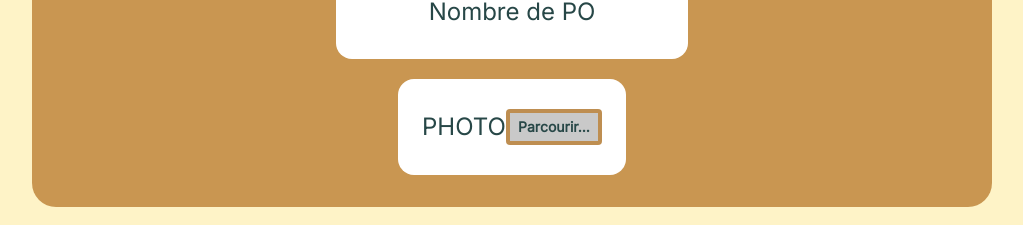
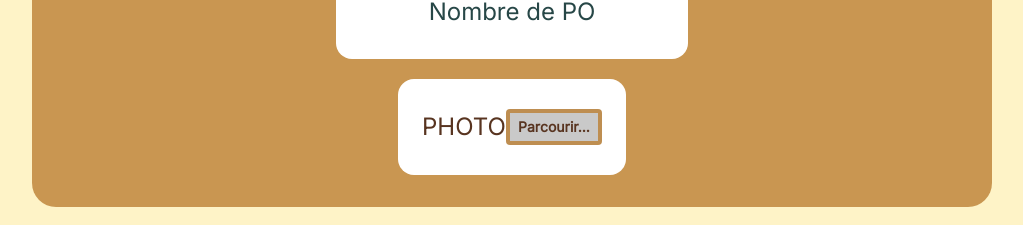
Before and after one commit to Enta12/lyssande, a React (Create React App) app in the folder front/: page /pj/new in a window 1280 px wide. Shown: the part 853-1078 px from the top of the page, without its empty margins (128-1151 px from the left). Built offline with nearby package versions, Linux system fonts and the light colour scheme.

Commit message:
feat(fileInput): create component

```diff
--- a/front/src/components/fileInput.tsx
+++ b/front/src/components/fileInput.tsx
@@ -20,7 +20,7 @@ const FileInput = ({width= "3/4", height = "24"} : Props) => {
             <button
                 onClick={e => {handleClick(e)}}
                 className={
-                    `rounded-2xl text-swamp text-center text-2xl placeholder-[#274747] font-inter h-${height} w-${width} bg-white flex justify-between items-center p-6`
+                    `rounded-2xl text-center text-2xl text-brown font-inter h-${height} w-${width} bg-white flex justify-between items-center p-6`
                 }
             >
                     <div>{`PHOTO ${file? " : "+file: ""}`}</div>
```
